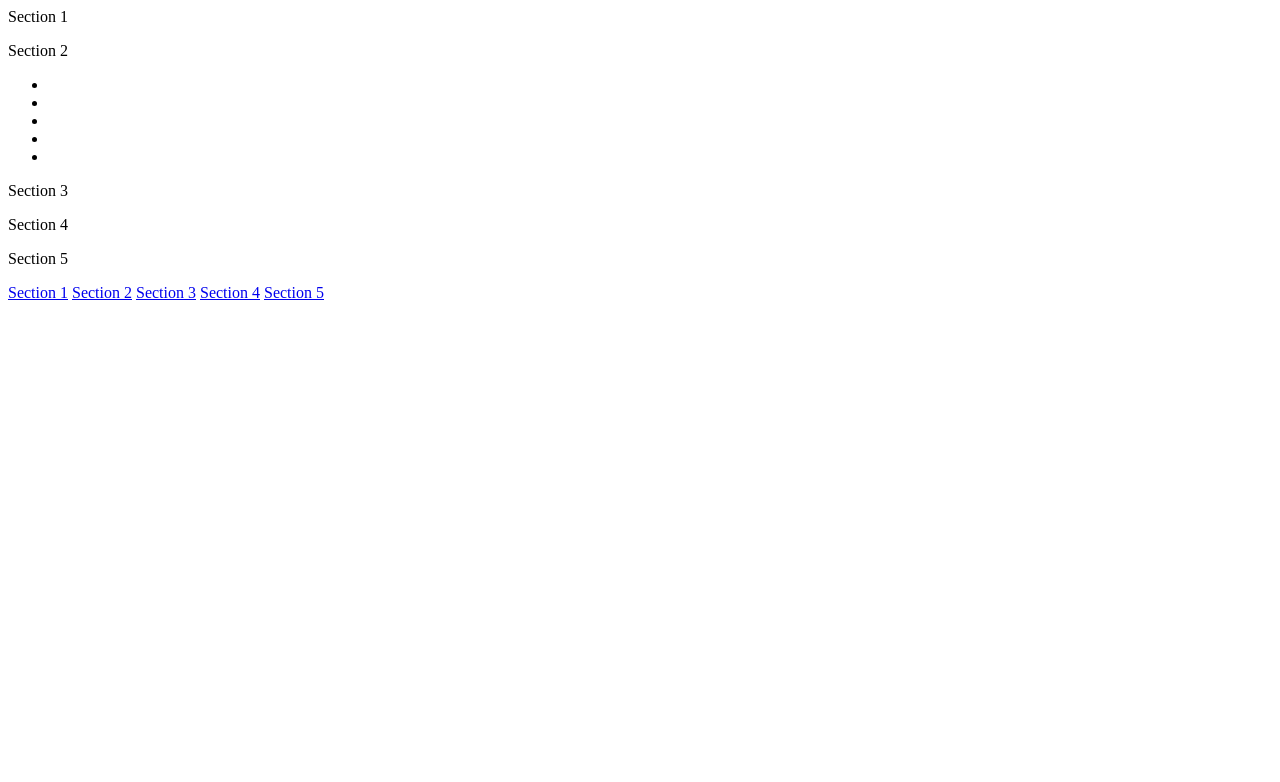
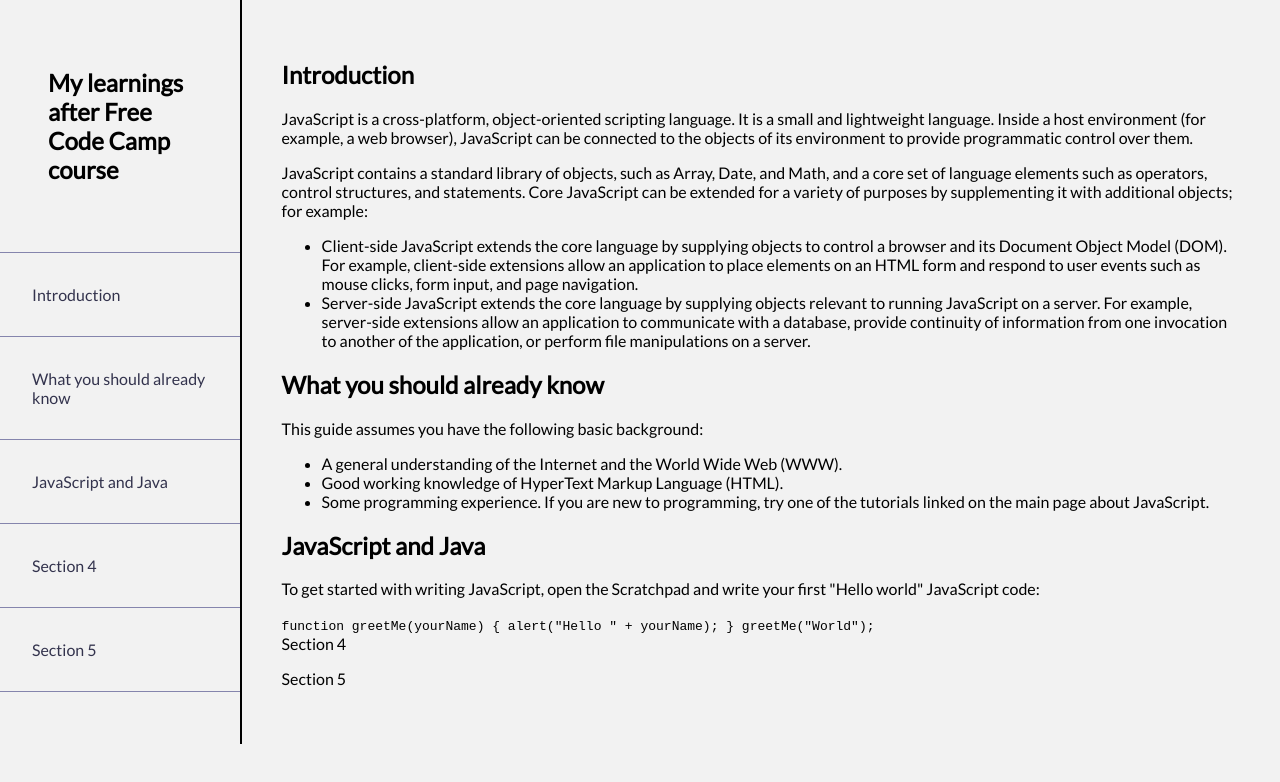
Before and after one commit to anka-bog/fcc-wiki, a plain HTML site: page index.html in a window 1280 px wide. Drawn offline with Linux system fonts and the light colour scheme.

Commit message:
Add nav bar styling, first part of the content

```diff
--- a/index.html
+++ b/index.html
@@ -7,55 +7,59 @@
     <link rel="stylesheet" href="styles.css">
   </head>
   <body>
-    <header>
-
-    </header>
     <main id="main-doc">
-      <section class="main-section" id="Section_1">
+      <section class="main-section" id="Introduction">
         <header>
-          Section 1
+          <h2>Introduction</h2>
         </header>
         <p>
-
+          JavaScript is a cross-platform, object-oriented scripting language. It is a small and lightweight language. Inside a host environment (for example, a web browser), JavaScript can be connected to the objects of its environment to provide programmatic control over them.
         </p>
         <p>
-
+          JavaScript contains a standard library of objects, such as Array, Date, and Math, and a core set of language elements such as operators, control structures, and statements. Core JavaScript can be extended for a variety of purposes by supplementing it with additional objects; for example:
         </p>
+        <ul>
+          <li>
+            Client-side JavaScript extends the core language by supplying objects to control a browser and its Document Object Model (DOM). For example, client-side extensions allow an application to place elements on an HTML form and respond to user events such as mouse clicks, form input, and page navigation.
+          </li>
+          <li>
+            Server-side JavaScript extends the core language by supplying objects relevant to running JavaScript on a server. For example, server-side extensions allow an application to communicate with a database, provide continuity of information from one invocation to another of the application, or perform file manipulations on a server.
+          </li>
+        </ul>
       </section>
-      <section class="main-section" id="Section_2">
+      <section class="main-section" id="What_you_should_already_know">
         <header>
-          Section 2
+          <h2>What you should already know</h2>
         </header>
         <p>
-
+          This guide assumes you have the following basic background:
         </p>
         <ul>
-          <li>   </li>
-          <li>   </li>
-          <li>   </li>
-          <li>   </li>
-          <li>   </li>
+          <li>
+            A general understanding of the Internet and the World Wide Web (WWW).
+          </li>
+          <li>
+            Good working knowledge of HyperText Markup Language (HTML).
+          </li>
+          <li>
+            Some programming experience. If you are new to programming, try one of the tutorials linked on the main page about JavaScript.
+          </li>
         </ul>
         <code>
 
         </code>
+      </section>
+      <section class="main-section" id="JavaScript_and_Java">
+        <header>
+          <h2>JavaScript and Java</h2>
+        </header>
         <p>
-
+          To get started with writing JavaScript, open the Scratchpad and write your first "Hello world" JavaScript code:
         </p>
         <code>
-
+          function greetMe(yourName) { alert("Hello " + yourName); }
+          greetMe("World");
         </code>
-      </section>
-      <section class="main-section" id="Section_3">
-        <header>
-          Section 3
-        </header>
-        <p>
-
-        </p>
-        <p>
-
-        </p>
       </section>
       <section class="main-section" id="Section_4">
         <header>
@@ -91,11 +95,11 @@
     </main>
     <nav id="navbar">
       <header>
-
+        <h1>My learnings after Free Code Camp course</h1>
       </header>
-      <a class="nav-link" href="#Section_1">Section 1</a>
-      <a class="nav-link" href="#Section_2">Section 2</a>
-      <a class="nav-link" href="#Section_3">Section 3</a>
+      <a class="nav-link" id="first-link" href="#Introduction">Introduction</a>
+      <a class="nav-link" href="#What_you_should_already_know">What you should already know</a>
+      <a class="nav-link" href="#JavaScript_and_Java">JavaScript and Java</a>
       <a class="nav-link" href="#Section_4">Section 4</a>
       <a class="nav-link" href="#Section_5">Section 5</a>
     </nav>
--- a/styles.css
+++ b/styles.css
@@ -1,2 +1,54 @@
 /*one media quesry should be*/
-/*desktop, laptops - menu should be on the left, always visible>
+/*desktop, laptops - menu should be on the left, always visible>*/
+@import url('https://fonts.googleapis.com/css?family=Lato');
+
+body {
+  margin: 0;
+  width: 100%;
+  display: flex;
+  flex-direction: row-reverse;
+  background-color: #f2f2f2;
+  font-family: Lato;
+}
+
+main {
+  width: 80%;
+  padding: 2.5em;
+  border-left: solid 2px black;
+}
+
+nav {
+  display: flex;
+  flex-direction: column;
+  width: 20%;
+}
+
+h1 {
+  padding: 2em;
+}
+
+a {
+  padding: 2em 0 2em 0;
+  color: #33334d;
+  text-decoration: none;
+}
+
+a:hover {
+  color: #8585ad;
+  text-decoration: underline;
+}
+
+a:visited {
+  text-decoration: none;
+  color: black;
+  color: #33334d;
+}
+
+.nav-link {
+  padding: 2em;
+  border-bottom: solid #8585ad 1px;
+}
+
+#first-link {
+  border-top: solid #8585ad 1px;
+}
```
